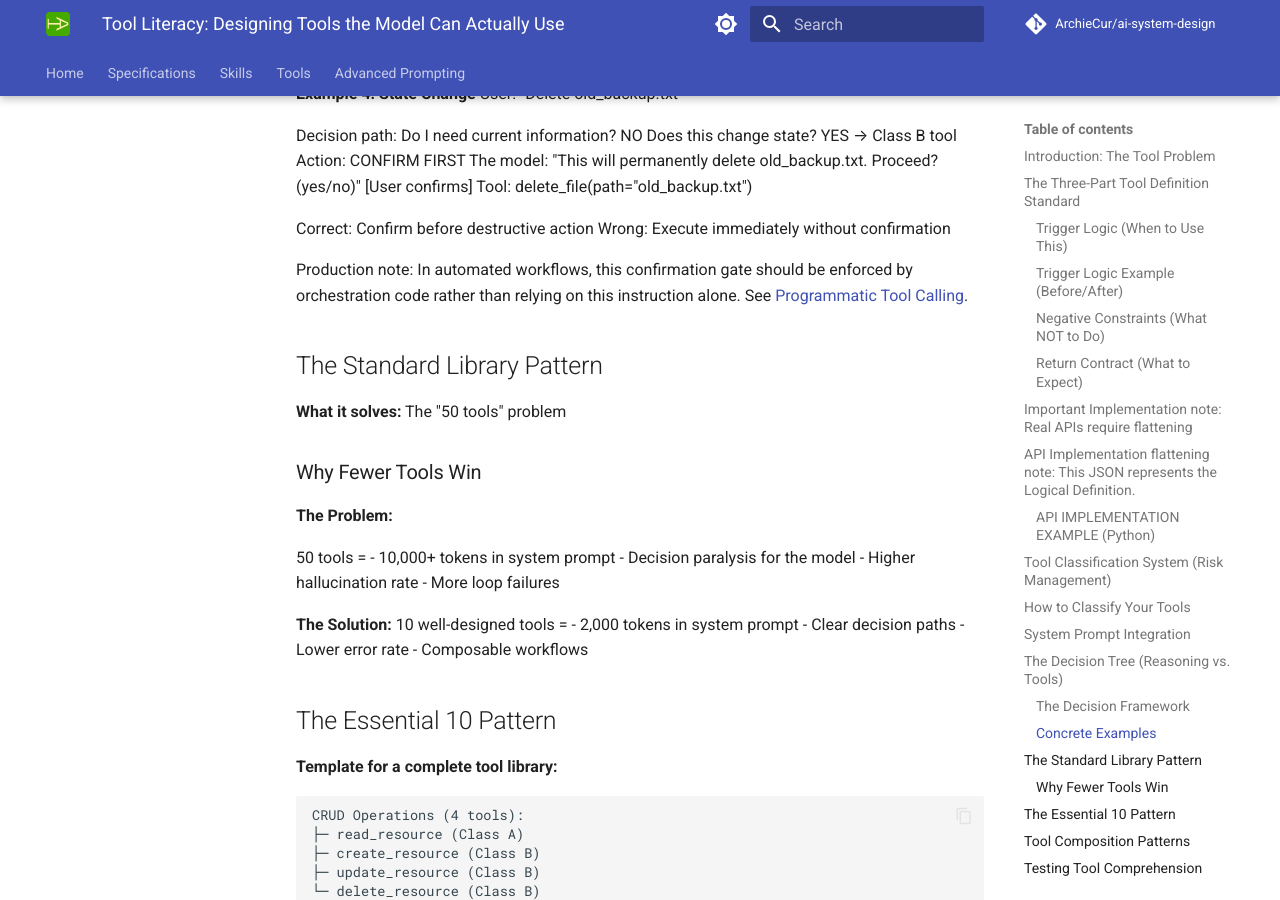
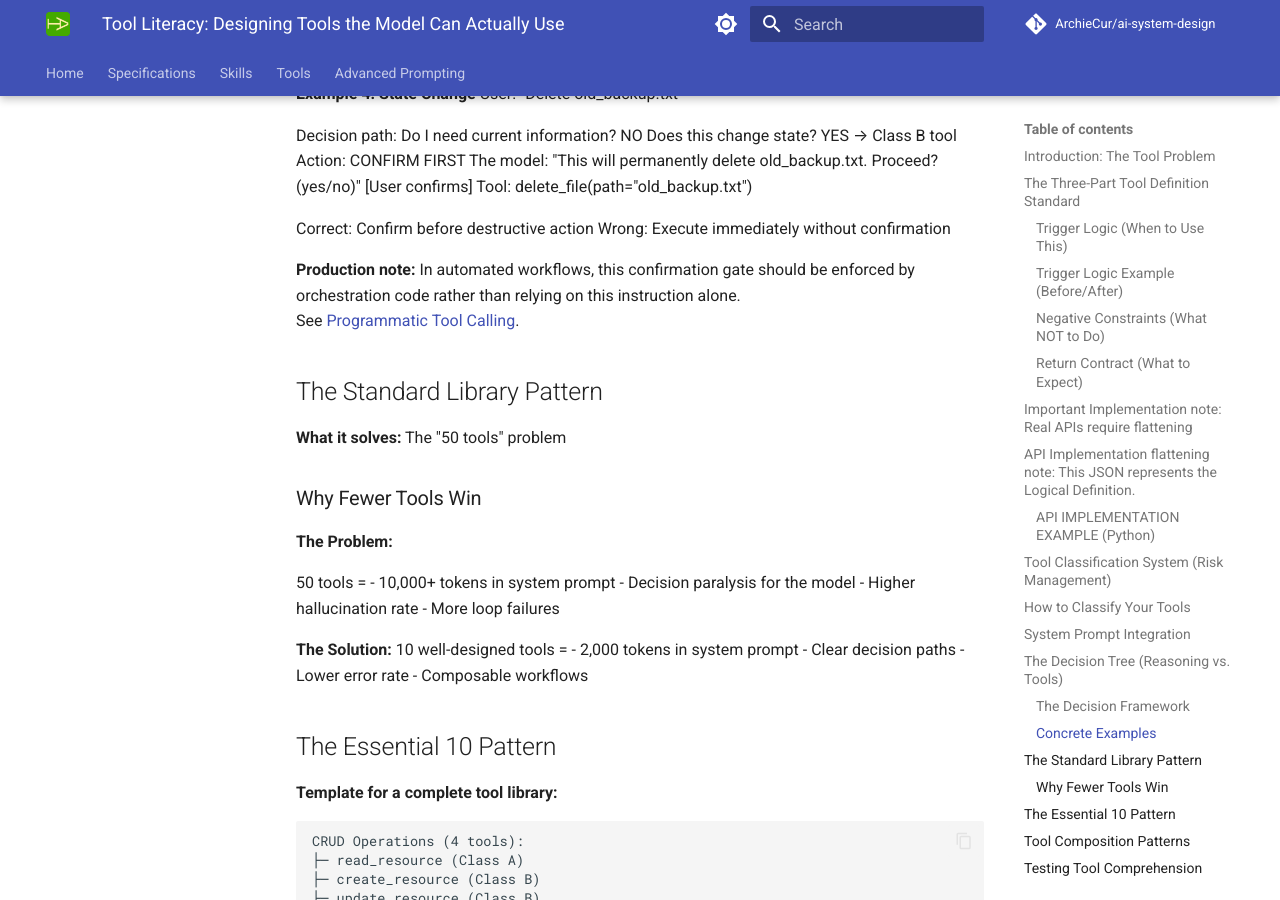
Before and after one commit to ArchieCur/ai-system-design, an MkDocs documentation site: the page built from docs/tools/Tool_Literacy_Designing_Tools (1).md, in a window 1280 px wide and 900 px high, scrolled down 9159 px. Built offline with MkDocs 1.6.1 and Material for MkDocs 9.7.7, drawn with Linux system fonts in a browser that asks for light colours; comment, search, counter and statistics services are not loaded.

```diff
--- a/docs/tools/Tool_Literacy_Designing_Tools (1).md
+++ b/docs/tools/Tool_Literacy_Designing_Tools (1).md
@@ -394,7 +394,7 @@ Tool: delete_file(path="old_backup.txt")
 Correct: Confirm before destructive action
 Wrong: Execute immediately without confirmation
 
-Production note: In automated workflows, this confirmation gate should be
+**Production note:** In automated workflows, this confirmation gate should be
 enforced by orchestration code rather than relying on this instruction alone.
 See [Programmatic Tool Calling](Programmatic_Tool_Calling.md).
 
```
